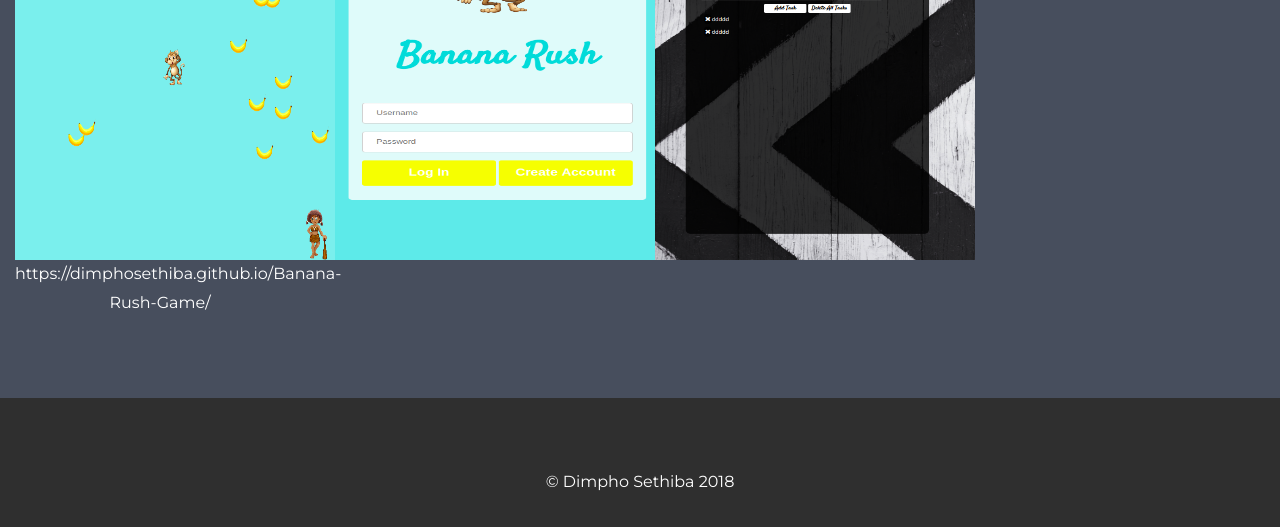
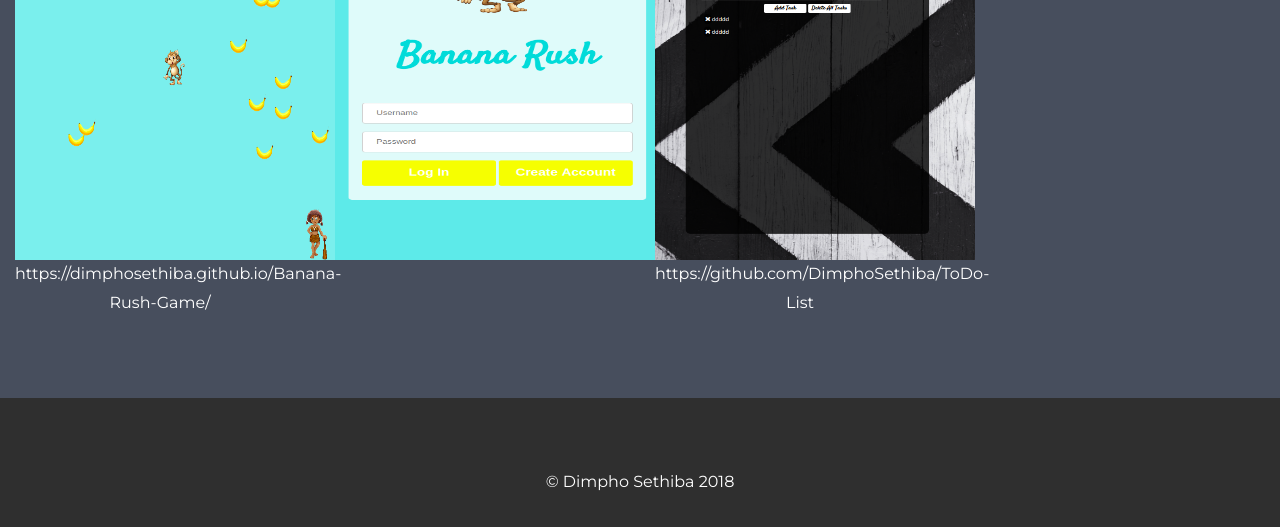
Before and after one commit to DimphoSethiba/webportfolio, a plain HTML site: page index.html in a window 1280 px wide. Shown: the part 1630-2157 px from the top of the page. Drawn offline with nearby package versions, Linux system fonts and the light colour scheme; some packages are replaced by stand-ins of ours; a script that the page names is missing.

Commit message:
Update index.html

```diff
--- a/index.html
+++ b/index.html
@@ -155,6 +155,7 @@ font-size: 30px;
       <h4>T'ings you gotta do</h4>
       <p>To do list form were built with HTML5, MongoDB database that Creates,Reads, Update and Delete data for the database.</p>
       <img src="todolist2.png" width="320" height="320" alt="Image">
+      <p>https://github.com/DimphoSethiba/ToDo-List</p>
     </div>
     <div class="col-sm-3">
       <h4>ChattieApp (Simple Chat App)</h4>
```
